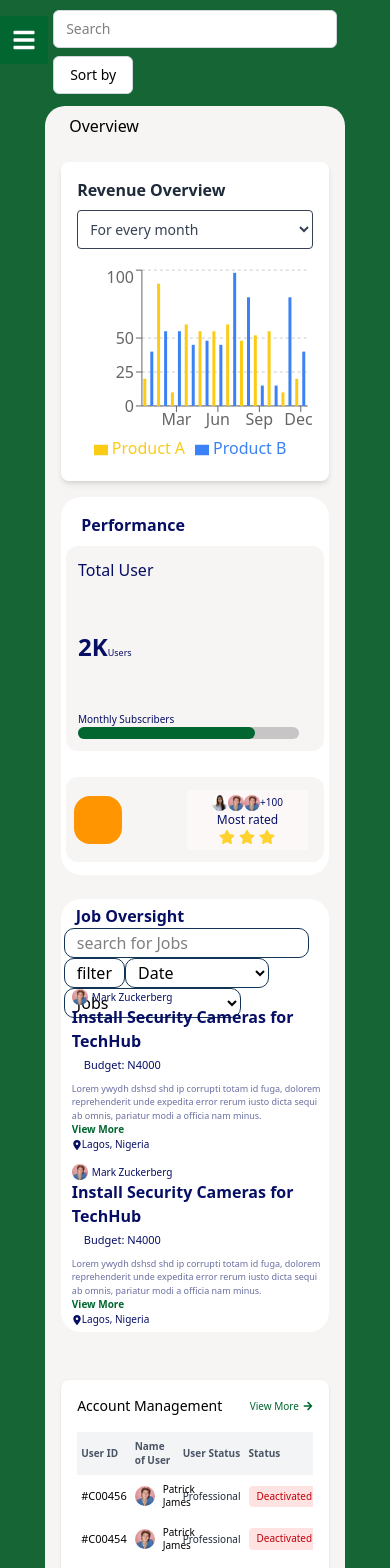
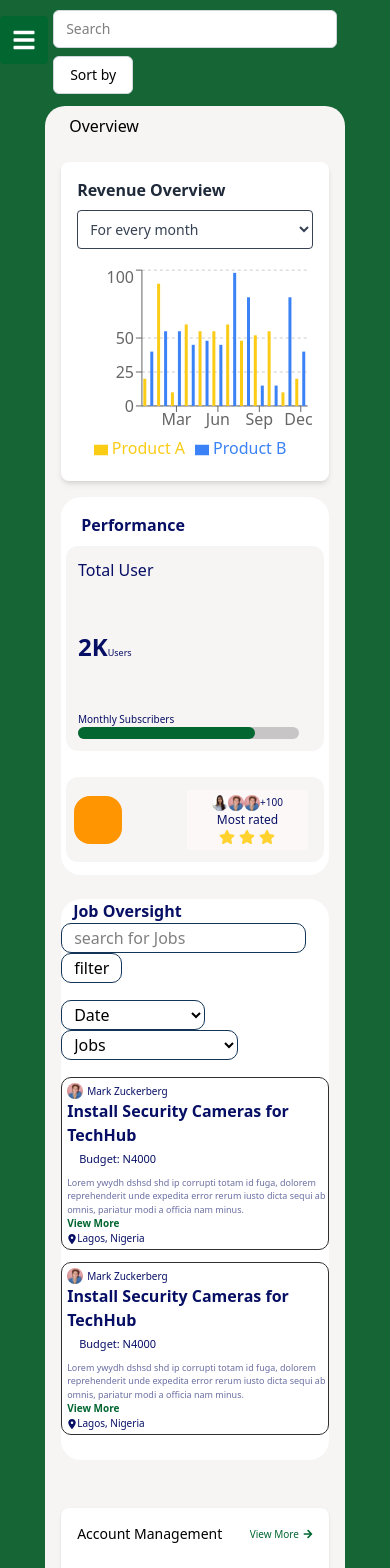
Before and after one commit to VictorAsiya/Belsoft, a React (Vite) app: page / in a window 390 px wide. Shown: the top 1568 px of the page. Built offline with nearby package versions, Linux system fonts and the light colour scheme.

Commit message:
hello there

```diff
--- a/src/components/RightSection/Table/table.tsx
+++ b/src/components/RightSection/Table/table.tsx
@@ -25,7 +25,6 @@ const users = [
 const AccountManagement = () => {
   return (
     <div className="bg-white rounded-lg shadow p-4 w-full h-auto max-h-[500px] overflow-hidden">
-      {/* Header */}
       <div className="flex justify-between items-center mb-4">
         <p className="font-medium text-sm sm:text-base">Account Management</p>
         <button className="flex gap-1 items-center text-[10px] sm:text-xs text-green-800">
@@ -33,10 +32,9 @@ const AccountManagement = () => {
         </button>
       </div>
 
-      {/* Table */}
       <div className="overflow-x-auto">
         <table className="w-full text-xs sm:text-sm">
-          <thead className="text-gray-600 text-[10px] sm:text-xs bg-gray-100">
+          <thead className="text-gray-600 text-[10px] sm:text-xs ">
             <tr>
               <th className="text-left py-2 px-1">User ID</th>
               <th className="text-left py-2 px-1">Name of User</th>
--- /dev/null
+++ b/src/components/RightSection/bottomLeft/index.module.css
@@ -0,0 +1,24 @@
+@media screen and (max-width: 555px) {
+    .Container{
+        height: fit-content;
+        padding-bottom: 2vh;
+    }
+    .span{
+        display: flex;
+        flex-direction: column;
+        gap: 2vh;
+        width: 100%;
+    }
+    .span2{
+        width: 100%;
+    }
+    .Details{
+        height: fit-content;
+        padding-bottom: 3vh;
+    }
+    .Inside{
+        border: 1.5px rgb(48, 47, 47) solid;
+        border-radius: 10px;
+        padding: 5px 0 3px 5px;
+    }
+}
--- a/src/components/RightSection/bottomLeft/index.tsx
+++ b/src/components/RightSection/bottomLeft/index.tsx
@@ -1,24 +1,29 @@
 import person1 from "../../../assets/person1.jpg";
 import { FaLocationDot } from "react-icons/fa6";
+import styles from './index.module.css'
 
 function BottomLeft() {
   return (
-    <div className="w-[98%] h-[98%] flex flex-col justify-center">
-      <div className="flex flex-col h-[20%] w-[100%]">
+    <div className={`lg:w-[98%] lg:h-[98%]  flex flex-col justify-center ${styles.Main}`} >
+      <div className={`flex flex-col h-[20%] w-[100%] ${styles.Container}`}>
         <p className="text-[#070F65] font-semibold pl-3">Job Oversight</p>
-        <span className="w-95% lg:flex lg:justify-around items-center h-[71px]">
+        <span className={`sm:w-[100%] lg:flex lg:justify-around items-center h-fit ${styles.span}` }>
+          <span className={styles.span2}>
             <input
               type="text"
               placeholder="search for Jobs"
-            className="border-[1.5px] border-[#123456] h-[30px] pl-3 rounded-[10px] sm:w-full lg:w-fit "
+              className="border-[1.5px] border-[#123456] h-[30px] pl-3 rounded-[10px] sm:w-[100%] lg:w-fit mr-1 "
             />
-          <button className="border-[1.5px] border-[#123456] h-[30px] px-3 rounded-[10px] sm:w-full lg:w-fit">
+            <button className="border-[1.5px] border-[#123456] h-[30px] px-3 rounded-[10px] sm:w-{100%} lg:w-fit">
               filter
             </button>
+          </span>
+
+          <span className={styles.span2}>
             <select
               name=""
               id=""
-            className="border-[1.5px] border-[#123456] h-[30px] px-2 rounded-[10px] lg:w-18 sm:w-full"
+              className="border-[1.5px] border-[#123456] h-[30px] px-2 rounded-[10px] lg:w-18 sm:w-full mr-1"
             >
               <option value="">Date</option>
               <option value="">Last 1 week</option>
@@ -36,14 +41,14 @@ function BottomLeft() {
               <option value="">Business Jobs</option>
               <option value="">Handy Jobs</option>
               <option value="">Scientific Jobs</option>
-
             </select>
+          </span>
         </span>
       </div>
 
-      <div className="flex flex-col h-[%] w-[100%]">
+      <div className={`flex flex-col h-[%] w-[100%] ${styles.Details}`}>
         <div className="flex flex-col justify-around h-[100%] gap-3">
-          <div className="pl-2 text-[var(--text)] flex flex-col gap-.5 ">
+          <div className={`pl-2 text-[var(--text)] flex flex-col gap-.5 ${styles.Inside}`}>
             <span className="flex items-center gap-1">
               <img src={person1} alt="" className="h-4 rounded-[50%]" />
               <p className="text-[10px]">Mark Zuckerberg</p>
@@ -70,7 +75,7 @@ function BottomLeft() {
             </article>
           </div>
 
-          <div className="pl-2 text-[var(--text)] flex flex-col gap-.5">
+          <div className={`pl-2 text-[var(--text)] flex flex-col gap-.5 ${styles.Inside}`}>
             <span className="flex items-center gap-1">
               <img src={person1} alt="" className="h-4 rounded-[50%]" />
               <p className="text-[10px]">Mark Zuckerberg</p>
```
Lines whose indentation alone changed are shown as unchanged.
